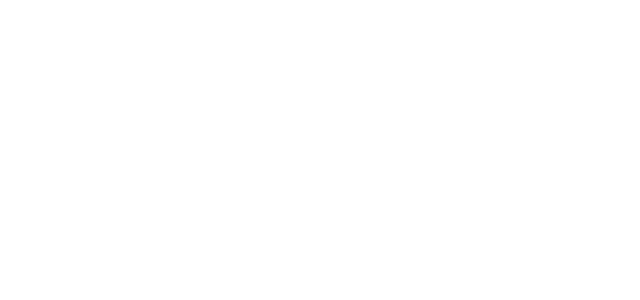
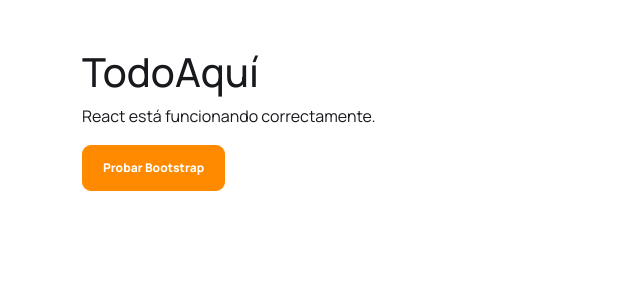
Before and after one commit to oeardon/proyecto-desarrollador-full-stack, a React app in the folder frontend/: page / in a window 1280 px wide. Shown: the top 300 px of the page, without its empty margins (0-640 px from the left). Built offline with nearby package versions, Linux system fonts and the light colour scheme; the HTML template or start-up script is replaced by a standard one.

Commit message:
Se modificó el App.jsx

```diff
--- a/frontend/src/App.jsx
+++ b/frontend/src/App.jsx
@@ -2,16 +2,16 @@
 cd C:\xampp\htdocs\tienda_online\frontend
 npm run dev
 */
-import { useState } from 'react'
-import './App.css'
+function App() {
+  return (
+    <main className="container py-5">
+      <h1>TodoAquí</h1>
+      <p>React está funcionando correctamente.</p>
 
-function App() {
-  const [count, setCount] = useState(0)
-
-  return (
-    <>
-
-    </>
+      <button className="btn btn-primary">
+        Probar Bootstrap
+      </button>
+    </main>
   )
 }
 
```
